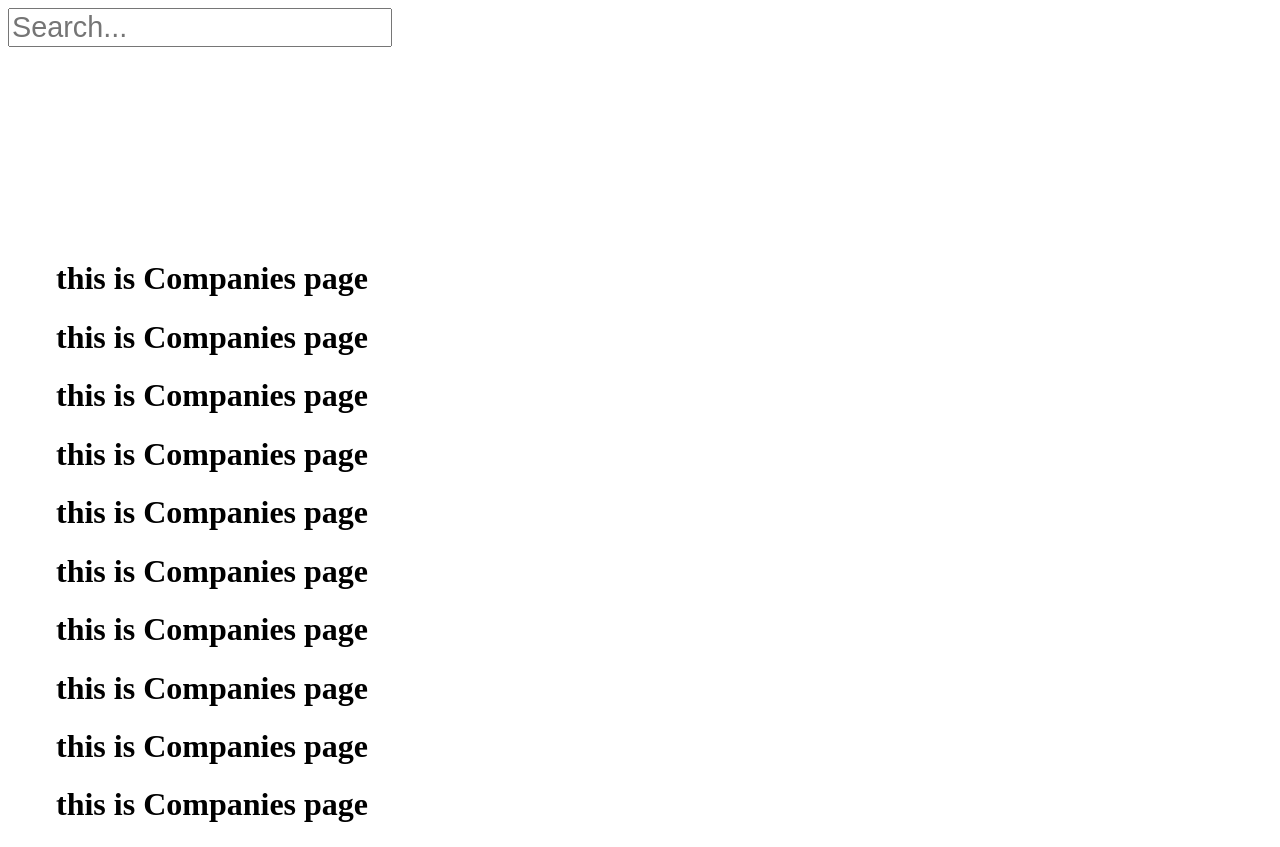
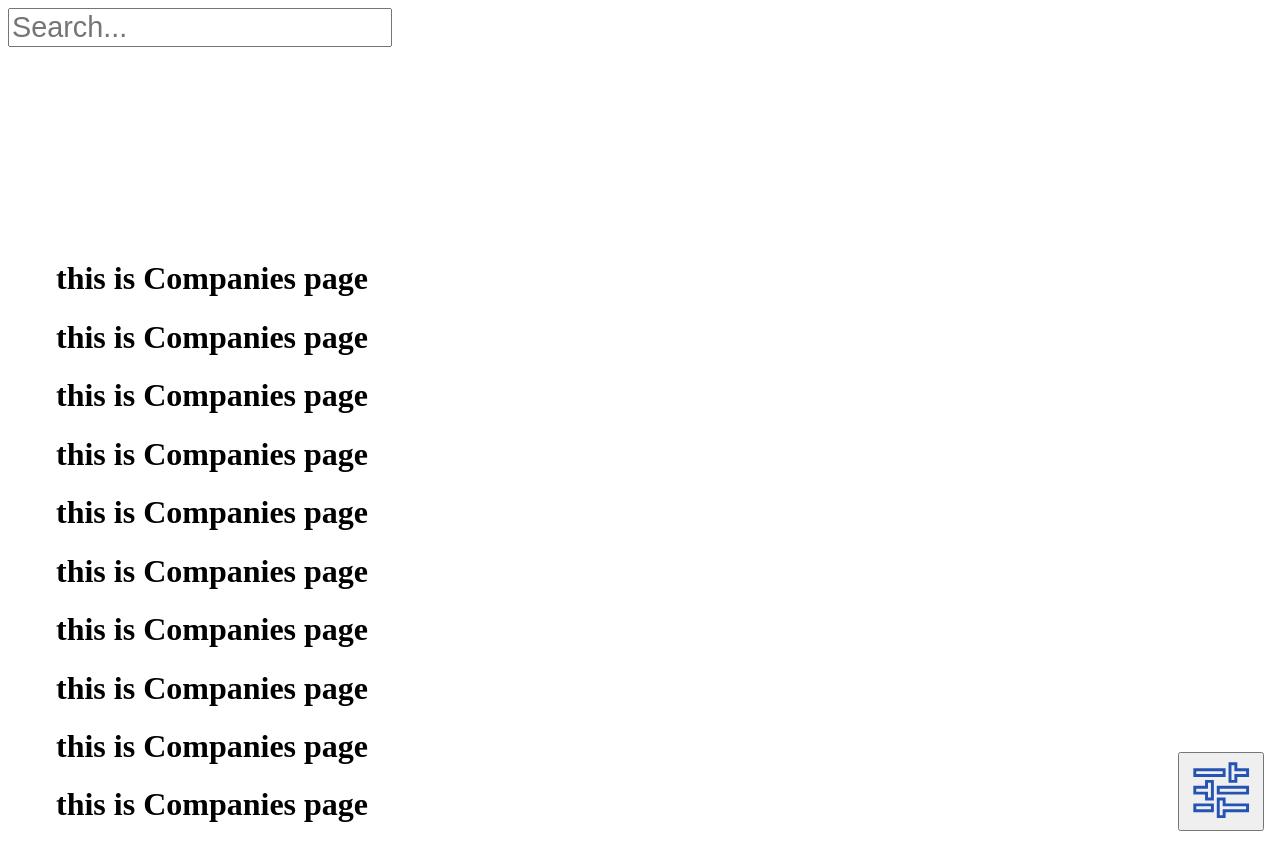
Before and after one commit to bel7aG/companies-construction, a Gatsby site: page /CompaniesPage in a window 1280 px wide. Built offline with nearby package versions, Linux system fonts and the light colour scheme; Gatsby itself is replaced by a stand-in of ours.

Commit message:
filter svg for checkboxes

```diff
--- /dev/null
+++ b/src/components/SVG/FilterSVG/FilterSVG.js
@@ -0,0 +1,19 @@
+import React from 'react'
+import PropTypes from 'prop-types'
+import { SFilterSVG } from './SFilterSVG'
+
+const FilterSVG = ({ size }) => (
+  <SFilterSVG viewBox="0 0 24 24">
+    <g>
+      <path d="M0 0h24v24H0z" fill="none"></path>
+      <path d="M3 17v2h6v-2H3zM3 5v2h10V5H3zm10 16v-2h8v-2h-8v-2h-2v6h2zM7 9v2H3v2h4v2h2V9H7zm14 4v-2H11v2h10zm-6-4h2V7h4V5h-4V3h-2v6z"></path>
+    </g>
+  </SFilterSVG>
+)
+
+FilterSVG.propTypes = {
+  size: PropTypes.oneOfType([PropTypes.number, PropTypes.string]),
+  fill: PropTypes.string,
+}
+
+export default FilterSVG
--- /dev/null
+++ b/src/components/SVG/FilterSVG/SFilterSVG.js
@@ -0,0 +1,12 @@
+import styled from 'styled-components'
+
+export const SFilterSVG = styled.svg`
+  height: ${({ size }) => size || '4.4rem'};
+  width: ${({ size }) => size || '4.4rem'};
+  fill: transparent;
+  > g {
+    > path:last-child {
+      stroke: #2553b3;
+    }
+  }
+`
--- /dev/null
+++ b/src/components/SVG/FilterSVG/index.js
@@ -0,0 +1 @@
+export { default } from './FilterSVG'
--- /dev/null
+++ b/src/components/SVG/index.js
@@ -0,0 +1,3 @@
+import FilterSVG from './FilterSVG/FilterSVG'
+
+export { FilterSVG }
--- a/src/components/index.js
+++ b/src/components/index.js
@@ -5,4 +5,5 @@ import SEO from './SEO'
 import Scrollbar from './Scrollbar'
 import Cover from './Cover'
 
+export * from './SVG'
 export { Layout as default, SearchBar, Header, SEO, Scrollbar, Cover }
--- a/src/pages/CompaniesPage/index.js
+++ b/src/pages/CompaniesPage/index.js
@@ -2,6 +2,7 @@ import React from 'react'
 import styled from 'styled-components'
 
 import Layout, { Scrollbar, SearchBar } from 'components'
+import { FilterSVG } from 'components'
 
 const Companies = props => {
   const {
@@ -12,6 +13,9 @@ const Companies = props => {
     <Layout pathname={pathname}>
       <SearchBar />
       <SCompanies className="page">
+        <button>
+          <FilterSVG />
+        </button>
         <Scrollbar>
           <h1>this is Companies page</h1>
           <h1>this is Companies page</h1>
@@ -81,6 +85,13 @@ const Companies = props => {
 
 const SCompanies = styled.div`
   position: relative;
+  > button {
+    z-index: 6;
+    position: absolute;
+    bottom: 1rem;
+    right: 0.5rem;
+    cursor: pointer;
+  }
 `
 
 export default Companies
```
